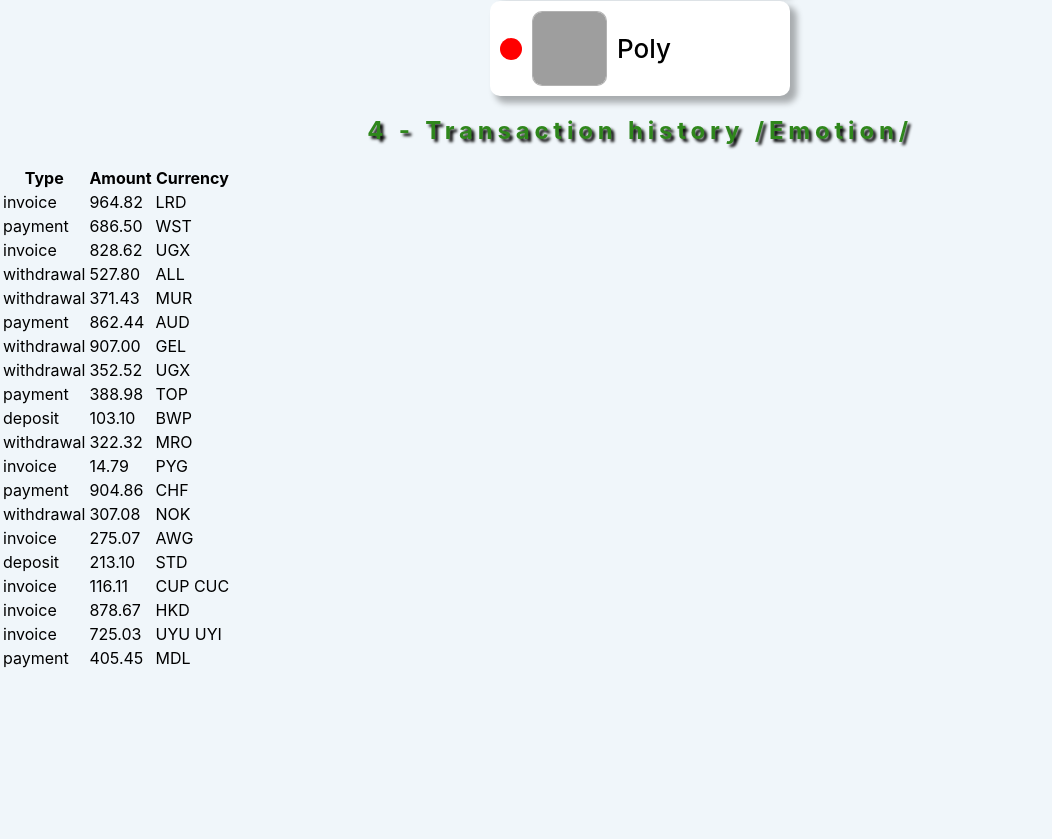
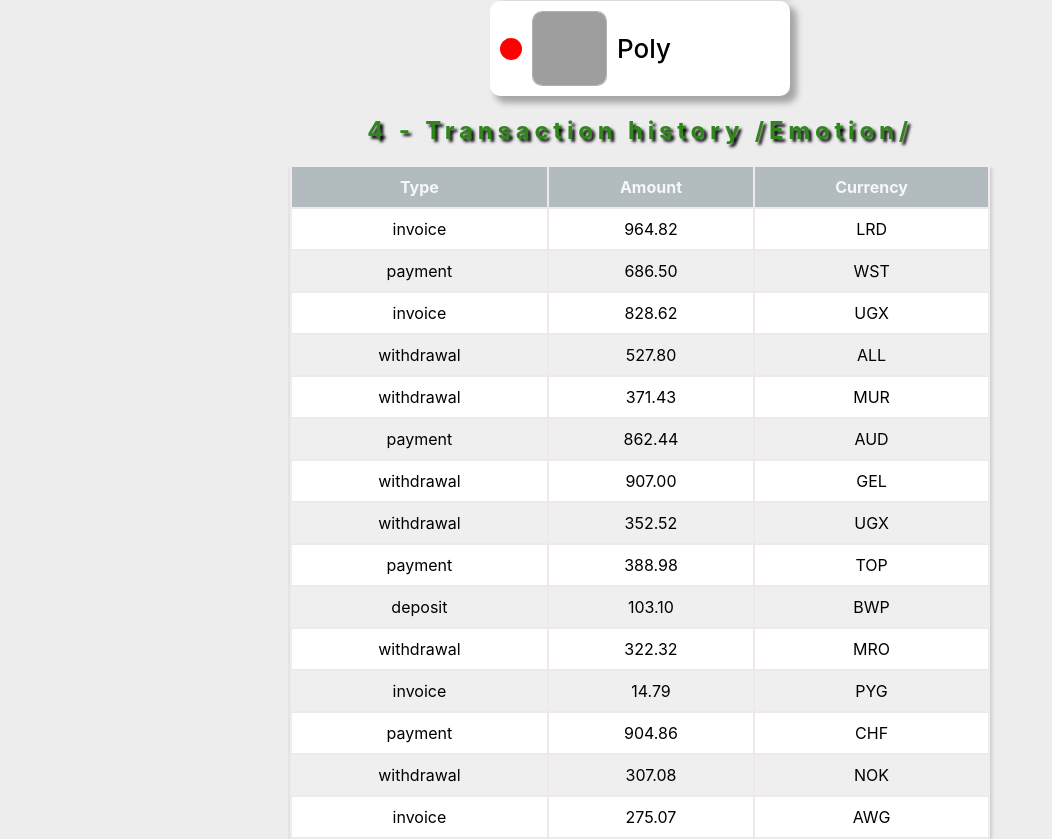
Before and after one commit to Igor-Chumak/goit-react-hw-01-components, a React (Create React App) app: page / in a window 1280 px wide. Shown: the part 1486-2325 px from the top of the page, without its empty margins (0-1052 px from the left). Before the commit the page ends 2157 px from the top, so only its background shows below. Built offline with nearby package versions, Linux system fonts and the light colour scheme; grey boxes are pictures that could not be loaded.

Commit message:
all ok no added

```diff
--- a/src/components/Profile/profile.css
+++ b/src/components/Profile/profile.css
@@ -1,7 +1,7 @@
 :root {
     --color-card-profile: #485361;
-    --bg-stats-profile: #eaeaf4;
-    --brd-img-profile: #84878a;
+    --bg-stats-profile: #e2e2e6;
+    --brd-img-profile: #e4e5e8;
 }
 
 .profile {
@@ -70,12 +70,18 @@
 
 .stats {
     width: 100%;
-    background-color: var(--bg-stats-profile);
+    /* background-color: var(--bg-stats-profile); */
     list-style-type: none;
-    padding: 30px 0;
+    /* padding: 30px 0; */
     margin: 0;
     display: grid;
     grid-template-columns: 1fr 1fr 1fr;
+    gap: 2px;
+}
+
+.stats>li {
+    background-color: var(--bg-stats-profile);
+    padding: 30px 0;
 }
 
 .label {
--- a/src/components/transaction_history/transaction_history.jsx
+++ b/src/components/transaction_history/transaction_history.jsx
@@ -1,8 +1,10 @@
 import PropTypes from 'prop-types';
-
+//          Emoution
+//          CSS module
+import styles from './transaction_history.module.css';
 export const TransactionHistory = ({ items }) => {
   return (
-    <table className="transactionHistory">
+    <table className={styles.transactionHistory}>
       <thead>
         <tr>
           <th>Type</th>
--- a/src/components/transaction_history/transaction_history.module.css
+++ b/src/components/transaction_history/transaction_history.module.css
@@ -0,0 +1,33 @@
+.transactionHistory {
+    display: table;
+    /* grid-template-columns: 1fr 1fr 1fr; */
+    width: 100%;
+    max-width: 700px;
+    margin-left: auto;
+    margin-right: auto;
+    margin-bottom: 40px;
+    background-color: white;
+    /* outline: 1px solid rgb(207, 205, 205); */
+    box-shadow: 1px 4px 3px 1px rgba(136, 134, 134, 0.3);
+}
+
+thead>tr {
+    color: hsla(0, 0%, 100%, 0.878);
+    background-color: rgba(165, 176, 179, 0.852);
+}
+
+tr:nth-child(2n) {
+    display: table-row;
+    background-color: rgb(239, 239, 239);
+}
+
+
+th,
+td {
+    display: table-cell;
+    vertical-align: middle;
+    text-align: center;
+    padding: 10px;
+    color: inherit;
+    outline: 2px solid rgba(240, 233, 233, 0.826);
+}
--- a/src/index.css
+++ b/src/index.css
@@ -8,7 +8,7 @@
 }
 
 :root {
-  --bg-color: #f0f6fa;
+  --bg-color: #ededee;
 }
 
 body {
```
